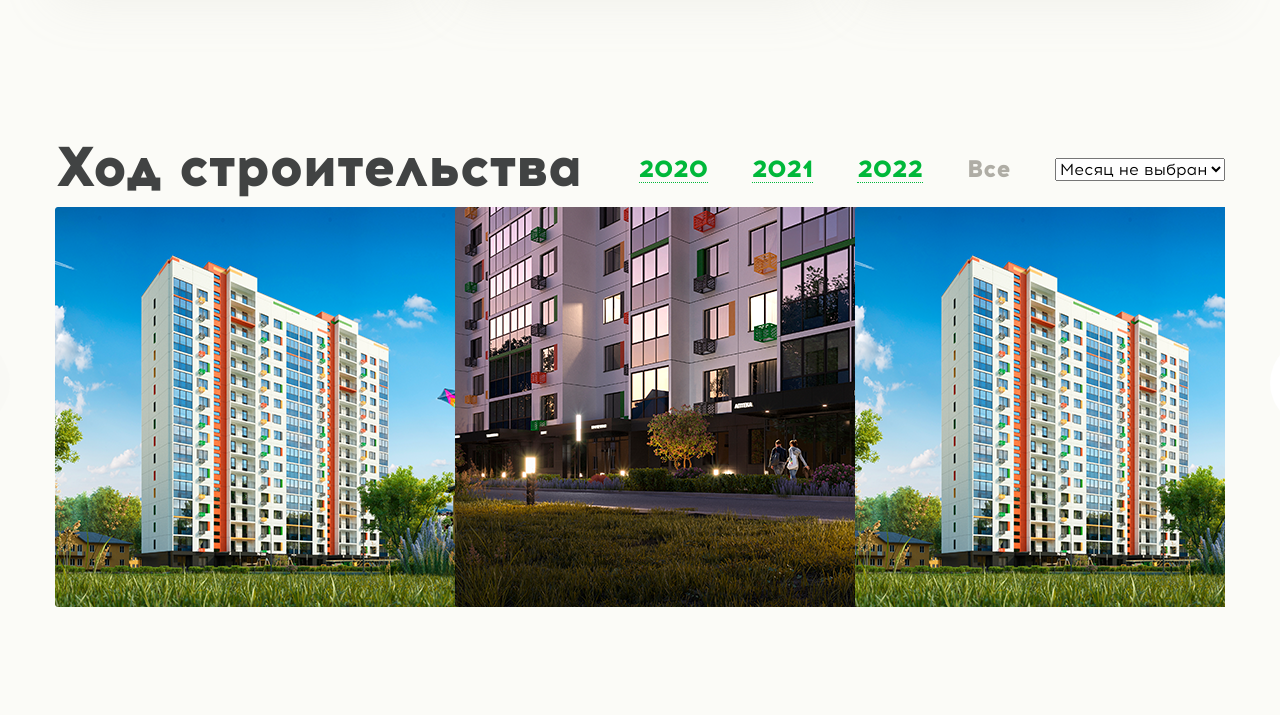
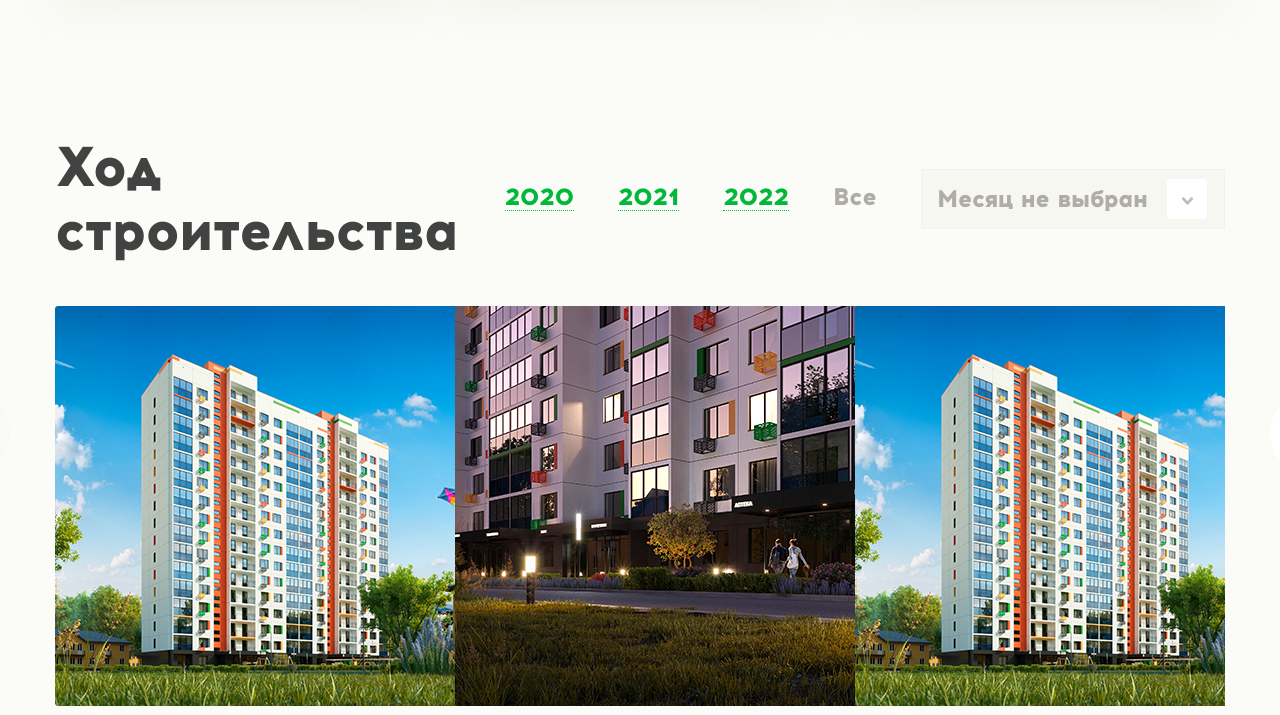
Before and after one commit to 2thecrow/alfavit, a website: page app/index.html in a window 1280 px wide. Shown: the part 9980-10695 px from the top of the page. Drawn offline with nearby package versions, Linux system fonts and the light colour scheme.

Commit message:
Доделал слайдер и селект "Ход работ"

```diff
--- a/app/index.html
+++ b/app/index.html
@@ -1176,7 +1176,7 @@
 									<a class="build-progress-nav__link build-progress-nav__link--active" data-filter="">Все</a>
 								</li>
 								<li class="build-progress-nav__item build-progress-nav__item_select">
-									<select name="" id="filter-month">
+									<select name="" id="filter-month" class="custom-select">
 										<option value="all">Месяц не выбран</option>
 										<option value="f1">1</option>
 										<option value="f2">2</option>
--- a/app/scss/global/global.scss
+++ b/app/scss/global/global.scss
@@ -152,3 +152,19 @@
         }
     }
 }
+
+.custom-select {
+    font-weight: 900;
+    font-size: 24px;
+    line-height: 24px;
+    color: #afada5;
+    letter-spacing: -0.024em;
+    background-color: #f7f7f2;
+    padding: 17px 76px 17px 15px;
+    border: 1px solid #f2f2f2;
+    outline: none;
+    appearance: none;
+    background-image: url(/img/dest/build-progress/select-down-icon.png);
+    background-repeat: no-repeat, repeat;
+    background-position: right .7em top 50%, 0 0;
+}
--- a/app/scss/welcome/build-progress.scss
+++ b/app/scss/welcome/build-progress.scss
@@ -5,11 +5,12 @@
     }
     padding: 60px 0 130px;
     .section__title {
-
+        margin: 0;
     }
     &__header {
         display: flex;
         justify-content: space-between;
+        margin: 0 0 43px 0;
     }
     &__nav {
 
@@ -62,6 +63,7 @@
     align-items: center;
     &__list {
         display: flex;
+        align-items: center;
         list-style: none;
         padding: 0;
         margin: 0;
```
Also changed, not shown: app/css/app.css, app/img/dest/build-progress/select-down-icon.png (added), app/img/src/build-progress/select-down-icon.png (added), app/js/swiperjs/swiper-bundle.min.js.
